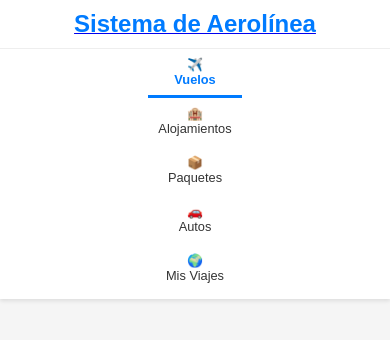
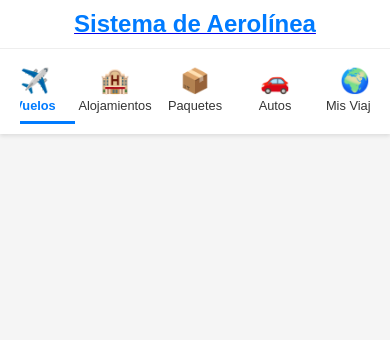
Before and after one commit to bianprincipi/Efi_Matias_2025, a Django app: template templates/base.html in a window 390 px wide. Shown: the top 340 px of the page. Run offline with Django 5.2, Linux system fonts and the light colour scheme; the template is opened without the code that fills it, so the values that code supplies are empty.

Commit message:
arreglo de css

```diff
--- a/flights/static/css/styles.css
+++ b/flights/static/css/styles.css
@@ -54,21 +54,40 @@ body {
 
 /* Barra de Servicios/Pestañas (Vuelos, Hoteles, Paquetes) */
 .header-service-bar {
-    display: flex;
-    justify-content: flex-start;
     border-top: 1px solid #eee;
 }
 
+/* --- SOLUCIÓN: ALINEACIÓN HORIZONTAL --- */
+.header-service-bar nav {
+    /* Esta es la regla clave: Hace que los íconos se alineen horizontalmente */
+    display: flex;
+    justify-content: center; /* Centra los íconos en la barra */
+    padding: 10px 0;
+    width: 100%;
+}
+
 .service-icon {
+    /* Esto apila el emoji y el texto verticalmente dentro de cada ícono */
     display: flex;
     flex-direction: column;
     align-items: center;
+    text-align: center;
+
     padding: 10px 15px;
+    min-width: 60px; /* Dando un ancho mínimo para espaciar */
+
     text-decoration: none;
     color: #333;
     font-size: 0.8em;
+    font-weight: 500;
+
     border-bottom: 3px solid transparent;
     transition: border-bottom 0.2s, color 0.2s;
+}
+
+.service-icon .icon {
+    font-size: 24px;
+    margin-bottom: 3px;
 }
 
 .service-icon.active {
@@ -91,7 +113,9 @@ body {
         margin-top: 10px;
         padding-bottom: 10px;
     }
-    .header-service-bar {
+    /* Mantenemos el scroll horizontal en móviles si hay muchos iconos */
+    .header-service-bar nav {
+        justify-content: flex-start; /* Alinea a la izquierda para scroll */
         overflow-x: auto;
         white-space: nowrap;
         padding-bottom: 5px;
@@ -353,10 +448,96 @@ body {
 }
 
 /* ===================================================================
-   MEDIA QUERIES (RESPONSIVE)
+   HEADER (Alineación corregida y centralizada)
+   =================================================================== */
+
+/* Barra de Servicios/Pestañas (Vuelos, Hoteles, Paquetes) */
+/* Contenedor principal de toda la barra (se mantiene para el borde superior si aplica) */
+.header-service-bar {
+    /* Si tienes un borde aquí, se mantendrá */
+    border-top: 1px solid #eee;
+}
+
+/* 1. CONTENEDOR DE ICONOS: Alineación Horizontal (nav) */
+/* **Esta es la regla CLAVE para que los íconos estén uno al lado del otro.** */
+.header-service-bar nav {
+    display: flex;
+    justify-content: center; /* Centra el grupo de íconos horizontalmente */
+    padding: 10px 0;
+    width: 100%;
+}
+
+/* 2. ÍCONO INDIVIDUAL: Alineación Vertical (Emoji sobre Texto) */
+.service-icon {
+    display: flex; /* Correcto para apilar Emoji y Texto */
+    flex-direction: column; /* Correcto para apilar Emoji y Texto */
+    align-items: center;
+    text-align: center;
+
+    /* Controla el espaciado horizontal */
+    padding: 10px 15px;
+    min-width: 60px; /* Evita que el ícono se estire o se rompa */
+
+    /* Otros estilos... */
+    text-decoration: none;
+    color: #333;
+    font-size: 0.8em;
+    font-weight: 500;
+}
+
+.service-icon.active {
+    color: #007bff;
+    border-bottom-color: #007bff;
+    font-weight: bold;
+}
+
+.service-icon:not(.active):hover {
+    color: #007bff;
+}
+
+.service-icon .icon {
+    font-size: 24px;
+    margin-bottom: 3px;
+}
+
+/* Las reglas redundantes (.service-nav, .service-icon img/span) fueron eliminadas o consolidadas. */
+
+
+/* ===================================================================
+   MEDIA QUERIES (RESPONSIVE) - Modificado para mantener la alineación horizontal
    =================================================================== */
 
 @media (max-width: 768px) {
+
+    .header-top-bar {
+        flex-direction: column;
+        text-align: center;
+    }
+    .user-nav {
+        margin-top: 10px;
+        padding-bottom: 10px;
+    }
+
+    /* La nav principal en móvil - permite scroll horizontal si hay muchos íconos */
+    .header-service-bar nav {
+        justify-content: flex-start; /* Alinea a la izquierda para scroll */
+        overflow-x: auto;
+        white-space: nowrap;
+        padding-bottom: 5px;
+    }
+
+    .header-service-bar .container nav {
+        display: flex !important;
+        justify-content: center;
+        padding: 10px 0;
+        width: 100%;
+    }
+
+    .service-icon {
+        padding: 8px 10px;
+        min-width: 60px;
+    }
+
     /* Reglas específicas para el panel de administración */
     .admin-dashboard-container {
         padding: 10px;
```
Also changed, not shown: other parts of flights/static/css/styles.css (+91 -8 lines).
